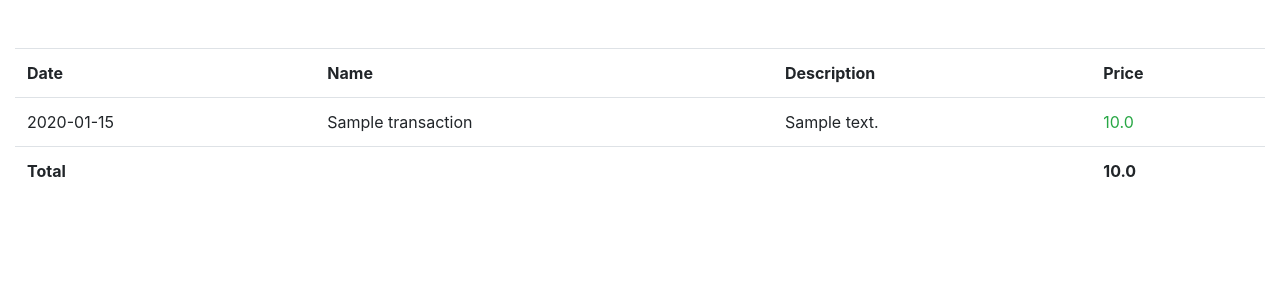
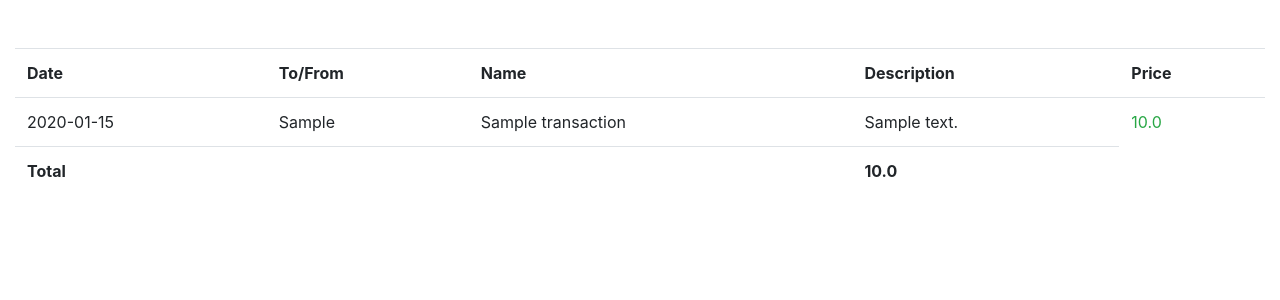
Before and after one commit to jforseth210/CattleDatabase, a Flask app: page /transactions in a window 1280 px wide. Shown: the part 56-356 px from the top of the page. Run offline with Flask 2, Linux system fonts and the light colour scheme; tables that the repository leaves empty hold one stand-in row (values such as "Sample post"); some libraries are stand-ins or nearby versions.

Commit message:
Add to/from column to transaction

```diff
--- a/models.py
+++ b/models.py
@@ -103,6 +103,7 @@ class Transaction(db.Model):
     transaction_id = db.Column(db.Integer, primary_key=True)
     name = db.Column(db.String(255))
     price = db.Column(db.Float)
+    tofrom = db.Column(db.String(255))
     description = db.Column(db.Text)
 
     event_id = db.Column('event_id', db.Integer, db.ForeignKey(
@@ -128,7 +129,9 @@ class Transaction(db.Model):
             return SearchResult(self.name, repr(self).replace(query, f"<b>{query}</b>"), f"/transaction/{self.transaction_id}")
         return SearchResult(self.name, repr(self), f"/transaction/{self.transaction_id}")
     def __repr__(self):
-        return f"Transaction: {self.name} - ${self.price} - {self.description}"
+        if self.price > 0:
+            return f"Transaction: ${self.price} from {self.tofrom} for {self.name} -{self.description}"
+        return f"Transaction: ${self.price} to {self.tofrom} for {self.name} -{self.description}"
 
 
 class SearchResult():
--- a/templates/cow.html
+++ b/templates/cow.html
@@ -156,6 +156,7 @@ content %}
                     <table class="table">
                         <tr>
                             <th>Date</th>
+                            <th>To/From</th>
                             <th>Name</th>
                             <th>Description</th>
                             <th>Price</th>
@@ -165,6 +166,9 @@ content %}
                             <tr class="clickable-tr" onclick="window.location.href = '/transaction/{{transaction.transaction_id}}';">
                                 <td>
                                     <h7>{{transaction.event.date}}</h7>
+                                </td>
+                                <td>
+                                    <h7>{{transaction.tofrom}}</h7>
                                 </td>
                                 <td>
                                     <h7>{{transaction.name}}</h7>
--- a/templates/event.html
+++ b/templates/event.html
@@ -98,6 +98,7 @@ content %}
                     <table class="table">
                         <tr>
                             <th>Date</th>
+                            <th>To/From</th>
                             <th>Name</th>
                             <th>Description</th>
                             <th>Price</th>
@@ -106,6 +107,9 @@ content %}
                         <tr class="clickable-tr" onclick="window.location.href = '/transaction/{{transaction.transaction_id}}';">
                             <td>
                                 <h7>{{transaction.event.date}}</h7>
+                            </td>
+                            <td>
+                                <h7>{{transaction.tofrom}}</h7>
                             </td>
                             <td>
                                 <h7>{{transaction.name}}</h7>
--- a/templates/transactions.html
+++ b/templates/transactions.html
@@ -5,6 +5,7 @@
 <table class=table>
     <tr>
         <th>Date</th>
+        <th>To/From</th>
         <th>Name</th>
         <th>Description</th>
         <th>Price</th>
@@ -13,6 +14,9 @@
     <tr class="clickable-tr" onclick="window.location.href = '/transaction/{{transaction.transaction_id}}';">
         <td>
             <h7>{{transaction.event.date}}</h7>
+        </td>
+        <td>
+            <h7>{{transaction.tofrom}}</h7>
         </td>
         <td>
             <h7>{{transaction.name}}</h7>
```
